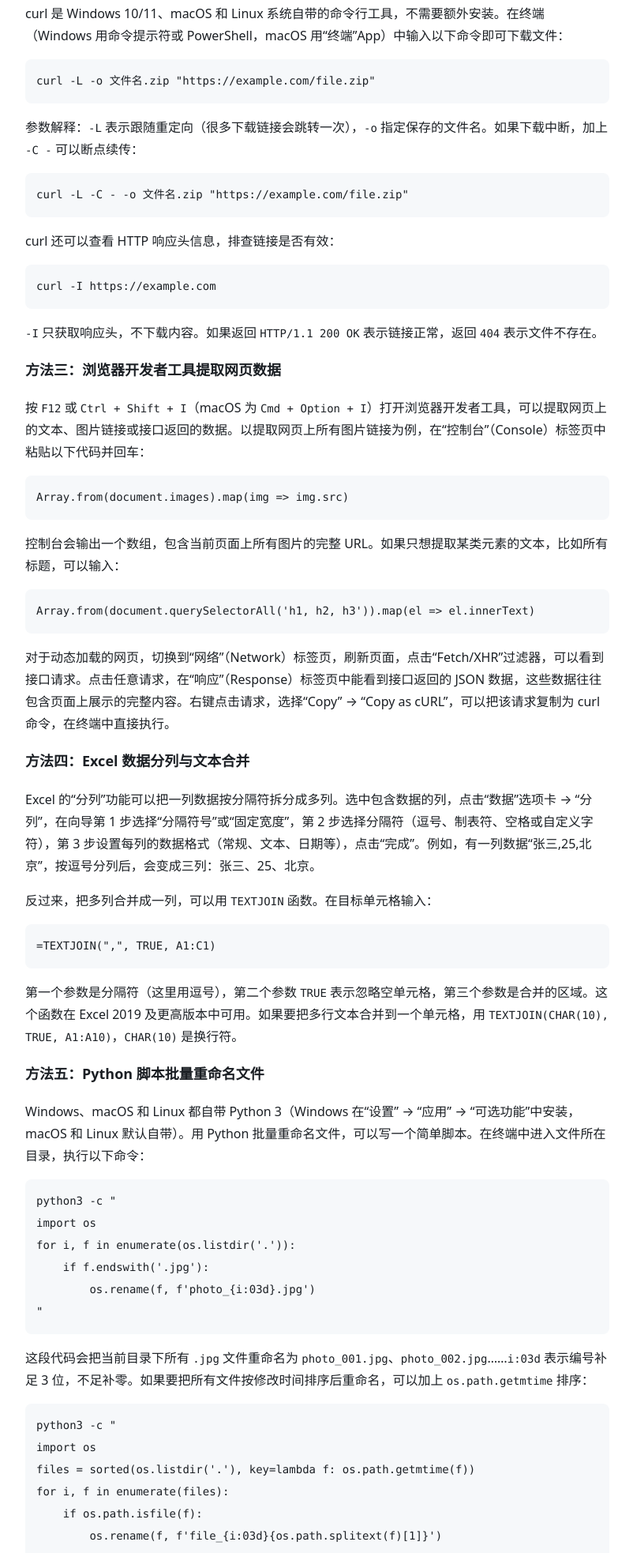
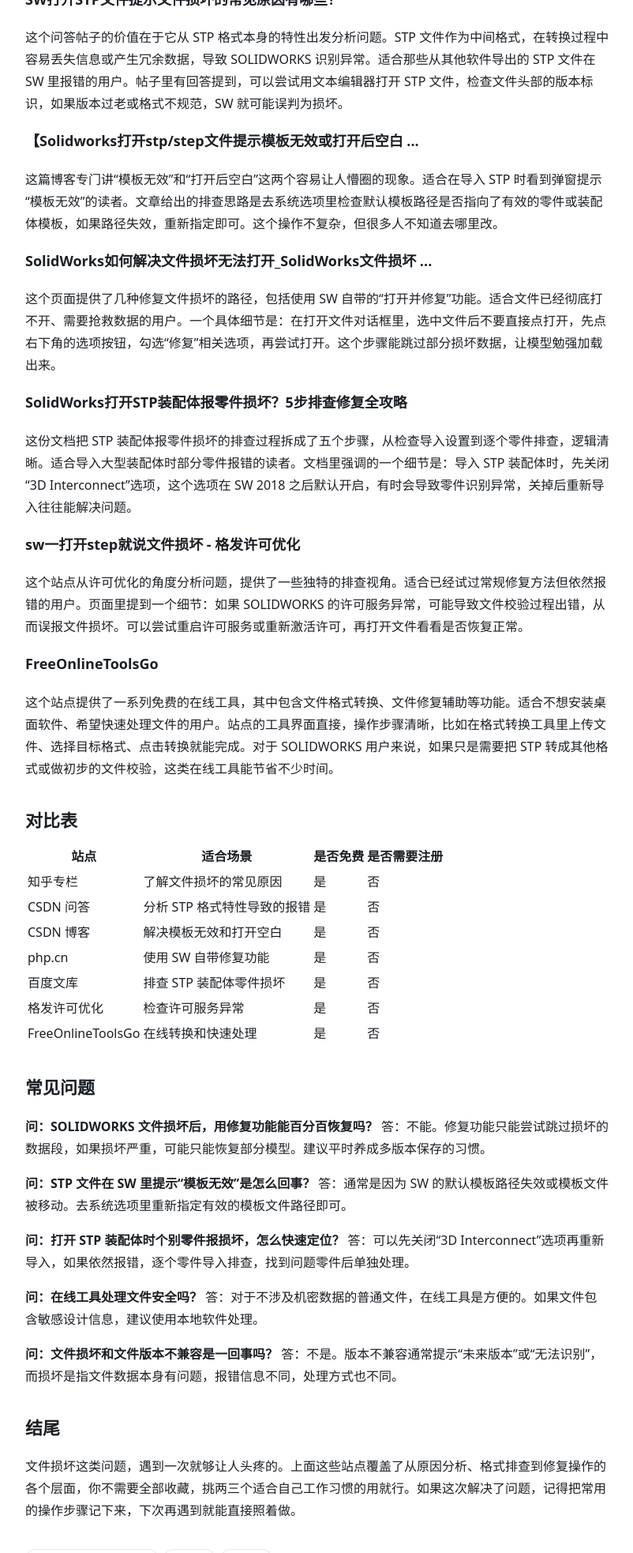
Before and after one commit to niceyayale/blog, a plain HTML site: page posts/在线工具-zh.html in a window 1280 px wide. Shown: the part 834-2800 px from the top of the page at 79% size, without its empty margins (238-1040 px from the left). Drawn offline with Linux system fonts and the light colour scheme.

Commit message:
update 2026-11-26

```diff
--- a/posts/在线工具-zh.html
+++ b/posts/在线工具-zh.html
@@ -1,61 +1,39 @@
 <!doctype html>
-<html lang="zh-CN"><head><meta charset="utf-8"><meta name="viewport" content="width=device-width,initial-scale=1"><title>在线工具？快速就能上手的6种方法</title><link rel="stylesheet" href="/assets/style.css"><link rel="alternate" type="application/rss+xml" title="RSS" href="/rss.xml"></head><body><header class="site"><div class="wrap"><a class="brand" href="/">Bing Blog</a><nav><a href="/">文章</a><a href="/tags.html">标签</a><a href="/about.html">关于</a><a href="/rss.xml">RSS</a></nav></div></header><main class="wrap"><h1>在线工具？快速就能上手的6种方法</h1><div class="meta">2026-11-26</div><article><h1 id="在线工具-快速就能上手的6种方法">在线工具？快速就能上手的6种方法</h1>
-<p>处理文件转换、截图、文本提取这类小事，最快的方法往往不是打开浏览器搜索某个网站，而是先看看手边已有的东西。系统自带的截图功能、命令行里现成的命令、常用软件里隐藏的选项，很多时候几秒钟就能搞定，根本不需要额外安装任何东西。这篇文章把最省事的6种做法列出来，前5种用你电脑里现成的功能就能独立完成，最后一种是打开浏览器就能用的在线工具，适合手头没有任何可用软件的时候。</p>
-<h2 id="6-种方法">6 种方法</h2>
-<h3 id="方法一-系统自带截图工具-windows-和-macos">方法一：系统自带截图工具（Windows 和 macOS）</h3>
-<p>Windows 11 的截图工具（Snipping Tool）可以完成区域截图、窗口截图、延时截图和全屏截图。按下 <code>Win + Shift + S</code>，屏幕变暗后，直接用鼠标拖拽选择区域，截图会自动保存到剪贴板。如果要把截图保存成文件，打开截图工具，点击“新建”，选择截图模式（矩形、窗口、全屏或任意形状），完成截图后点击“保存”按钮，在保存对话框中选择 PNG 或 JPEG 格式。截图工具还支持“延时”功能，点击“延时”下拉菜单，选择 3 秒或 10 秒，可以给下拉菜单或右键菜单留出打开的时间。</p>
-<p>macOS 用户按下 <code>Cmd + Shift + 4</code>，鼠标变成十字光标，拖拽选择区域后松开鼠标，截图会自动保存到桌面，文件名为“屏幕快照 日期 时间.png”。如果只截取一个窗口，按下 <code>Cmd + Shift + 4</code> 后按一下空格键，鼠标变成相机图标，移动鼠标到目标窗口上，窗口会高亮显示，单击即可截取整个窗口。按下 <code>Cmd + Shift + 3</code> 直接截取全屏。</p>
-<h3 id="方法二-命令行工具-curl-下载文件">方法二：命令行工具 curl 下载文件</h3>
-<p>curl 是 Windows 10/11、macOS 和 Linux 系统自带的命令行工具，不需要额外安装。在终端（Windows 用命令提示符或 PowerShell，macOS 用“终端”App）中输入以下命令即可下载文件：</p>
-<pre><code>curl -L -o 文件名.zip &quot;https://example.com/file.zip&quot;</code></pre>
-<p>参数解释：<code>-L</code> 表示跟随重定向（很多下载链接会跳转一次），<code>-o</code> 指定保存的文件名。如果下载中断，加上 <code>-C -</code> 可以断点续传：</p>
-<pre><code>curl -L -C - -o 文件名.zip &quot;https://example.com/file.zip&quot;</code></pre>
-<p>curl 还可以查看 HTTP 响应头信息，排查链接是否有效：</p>
-<pre><code>curl -I https://example.com</code></pre>
-<p><code>-I</code> 只获取响应头，不下载内容。如果返回 <code>HTTP/1.1 200 OK</code> 表示链接正常，返回 <code>404</code> 表示文件不存在。</p>
-<h3 id="方法三-浏览器开发者工具提取网页数据">方法三：浏览器开发者工具提取网页数据</h3>
-<p>按 <code>F12</code> 或 <code>Ctrl + Shift + I</code>（macOS 为 <code>Cmd + Option + I</code>）打开浏览器开发者工具，可以提取网页上的文本、图片链接或接口返回的数据。以提取网页上所有图片链接为例，在“控制台”（Console）标签页中粘贴以下代码并回车：</p>
-<pre><code class="language-javascript">Array.from(document.images).map(img =&gt; img.src)</code></pre>
-<p>控制台会输出一个数组，包含当前页面上所有图片的完整 URL。如果只想提取某类元素的文本，比如所有标题，可以输入：</p>
-<pre><code class="language-javascript">Array.from(document.querySelectorAll('h1, h2, h3')).map(el =&gt; el.innerText)</code></pre>
-<p>对于动态加载的网页，切换到“网络”（Network）标签页，刷新页面，点击“Fetch/XHR”过滤器，可以看到接口请求。点击任意请求，在“响应”（Response）标签页中能看到接口返回的 JSON 数据，这些数据往往包含页面上展示的完整内容。右键点击请求，选择“Copy” → “Copy as cURL”，可以把该请求复制为 curl 命令，在终端中直接执行。</p>
-<h3 id="方法四-excel-数据分列与文本合并">方法四：Excel 数据分列与文本合并</h3>
-<p>Excel 的“分列”功能可以把一列数据按分隔符拆分成多列。选中包含数据的列，点击“数据”选项卡 → “分列”，在向导第 1 步选择“分隔符号”或“固定宽度”，第 2 步选择分隔符（逗号、制表符、空格或自定义字符），第 3 步设置每列的数据格式（常规、文本、日期等），点击“完成”。例如，有一列数据“张三,25,北京”，按逗号分列后，会变成三列：张三、25、北京。</p>
-<p>反过来，把多列合并成一列，可以用 <code>TEXTJOIN</code> 函数。在目标单元格输入：</p>
-<pre><code>=TEXTJOIN(&quot;,&quot;, TRUE, A1:C1)</code></pre>
-<p>第一个参数是分隔符（这里用逗号），第二个参数 <code>TRUE</code> 表示忽略空单元格，第三个参数是合并的区域。这个函数在 Excel 2019 及更高版本中可用。如果要把多行文本合并到一个单元格，用 <code>TEXTJOIN(CHAR(10), TRUE, A1:A10)</code>，<code>CHAR(10)</code> 是换行符。</p>
-<h3 id="方法五-python-脚本批量重命名文件">方法五：Python 脚本批量重命名文件</h3>
-<p>Windows、macOS 和 Linux 都自带 Python 3（Windows 在“设置” → “应用” → “可选功能”中安装，macOS 和 Linux 默认自带）。用 Python 批量重命名文件，可以写一个简单脚本。在终端中进入文件所在目录，执行以下命令：</p>
-<pre><code class="language-bash">python3 -c &quot;
-import os
-for i, f in enumerate(os.listdir('.')):
-    if f.endswith('.jpg'):
-        os.rename(f, f'photo_{i:03d}.jpg')
-&quot;</code></pre>
-<p>这段代码会把当前目录下所有 <code>.jpg</code> 文件重命名为 <code>photo_001.jpg</code>、<code>photo_002.jpg</code>……<code>i:03d</code> 表示编号补足 3 位，不足补零。如果要把所有文件按修改时间排序后重命名，可以加上 <code>os.path.getmtime</code> 排序：</p>
-<pre><code class="language-bash">python3 -c &quot;
-import os
-files = sorted(os.listdir('.'), key=lambda f: os.path.getmtime(f))
-for i, f in enumerate(files):
-    if os.path.isfile(f):
-        os.rename(f, f'file_{i:03d}{os.path.splitext(f)[1]}')
-&quot;</code></pre>
-<h3 id="方法六-freeonlinetoolsgo-在线完成-最省事的一种">方法六：FreeOnlineToolsGo 在线完成（最省事的一种）</h3>
-<p>如果手边没有可用的电脑软件，或者不想折腾命令行和脚本，打开浏览器访问 FreeOnlineToolsGo（freeonlinetoolsgo.com），首页列出几十种常用工具：图片压缩、PDF 合并、文件格式转换、二维码生成、文本去重等。以图片压缩为例，点击“Image Compressor”，拖拽图片到上传区域，选择压缩质量（默认 80%），点击“Compress”，几秒后生成压缩后的图片，点击“Download”即可保存。整个过程不需要安装任何软件，打开网页就能用，适合临时处理文件、且对文件大小或格式有要求但不想配置本地环境的场景。</p>
-<h2 id="方法对比表">方法对比表</h2>
-<table><thead><tr><th>方法</th><th>适合场景</th><th>是否需要装软件</th><th>耗时</th></tr></thead><tbody>
-<tr><td>系统自带截图工具</td><td>截取屏幕、窗口、菜单</td><td>不需要（系统自带）</td><td>几秒</td></tr>
-<tr><td>curl 命令行</td><td>下载文件、查看响应头</td><td>不需要（系统自带）</td><td>几秒到几分钟</td></tr>
-<tr><td>浏览器开发者工具</td><td>提取网页数据、查看接口</td><td>不需要（浏览器自带）</td><td>1~2 分钟</td></tr>
-<tr><td>Excel 分列 / TEXTJOIN</td><td>处理表格数据、拆分或合并文本</td><td>需要 Excel（多数办公电脑已装）</td><td>1~3 分钟</td></tr>
-<tr><td>Python 脚本</td><td>批量重命名、自动化文件操作</td><td>需要 Python 3（多数系统自带）</td><td>1~5 分钟</td></tr>
-<tr><td>FreeOnlineToolsGo</td><td>临时处理文件、不想配置环境</td><td>不需要（浏览器访问）</td><td>1~2 分钟</td></tr>
+<html lang="zh-CN"><head><meta charset="utf-8"><meta name="viewport" content="width=device-width,initial-scale=1"><title>分享7个好用的在线工具网站（建议收藏）</title><link rel="stylesheet" href="/assets/style.css"><link rel="alternate" type="application/rss+xml" title="RSS" href="/rss.xml"></head><body><header class="site"><div class="wrap"><a class="brand" href="/">Bing Blog</a><nav><a href="/">文章</a><a href="/tags.html">标签</a><a href="/about.html">关于</a><a href="/rss.xml">RSS</a></nav></div></header><main class="wrap"><h1>分享7个好用的在线工具网站（建议收藏）</h1><div class="meta">2026-11-26</div><article><h1 id="分享7个好用的在线工具网站-建议收藏">分享7个好用的在线工具网站（建议收藏）</h1>
+<p>平时画三维模型、做机械设计的人，多少都遇到过 SOLIDWORKS 文件打不开的糟心事。文件损坏、STP 模板无效、装配体报零件损坏，这些报错信息看着让人头大。本文筛选了 7 个能真正帮你排查和解决这类问题的站点，筛选标准很简单：内容能直接照着操作、步骤具体、不绕弯子。</p>
+<h2 id="怎么挑在线工具">怎么挑在线工具</h2>
+<p>面对网上铺天盖地的教程和工具站，可以按下面三条标准来筛。</p>
+<p>第一，看内容是否针对具体报错。真正有用的页面会直接告诉你“文件损坏”对应的操作步骤，而不是泛泛而谈 CAD 使用心得。第二，看是否有可验证的解决方案。比如截图、命令行操作、版本对应关系，这些能让你判断方法是否适用于自己的情况。第三，看站点是否稳定可访问。有些个人博客内容不错但服务器不稳定，收藏了也白搭。</p>
+<h2 id="7-个值得一试的站点">7 个值得一试的站点</h2>
+<h3 id="solidworks文件损坏的常见原因和解决办法-知乎">SOLIDWORKS文件损坏的常见原因和解决办法 - 知乎</h3>
+<p>这个专栏文章把文件损坏的常见原因梳理得很系统，从异常关闭、磁盘故障到第三方插件冲突都有涉及。适合刚遇到报错、想先搞清楚“为什么坏”的读者。文章里提到的一个细节很实用：如果文件是突然打不开的，先别急着修复，去检查一下最近一次保存时的磁盘剩余空间，很多时候是写入不完整导致的。</p>
+<h3 id="sw打开stp文件提示文件损坏的常见原因有哪些">SW打开STP文件提示文件损坏的常见原因有哪些？</h3>
+<p>这个问答帖子的价值在于它从 STP 格式本身的特性出发分析问题。STP 文件作为中间格式，在转换过程中容易丢失信息或产生冗余数据，导致 SOLIDWORKS 识别异常。适合那些从其他软件导出的 STP 文件在 SW 里报错的用户。帖子里有回答提到，可以尝试用文本编辑器打开 STP 文件，检查文件头部的版本标识，如果版本过老或格式不规范，SW 就可能误判为损坏。</p>
+<h3 id="solidworks打开stp-step文件提示模板无效或打开后空白">【Solidworks打开stp/step文件提示模板无效或打开后空白 ...</h3>
+<p>这篇博客专门讲“模板无效”和“打开后空白”这两个容易让人懵圈的现象。适合在导入 STP 时看到弹窗提示“模板无效”的读者。文章给出的排查思路是去系统选项里检查默认模板路径是否指向了有效的零件或装配体模板，如果路径失效，重新指定即可。这个操作不复杂，但很多人不知道去哪里改。</p>
+<h3 id="solidworks如何解决文件损坏无法打开-solidworks文件损坏">SolidWorks如何解决文件损坏无法打开_SolidWorks文件损坏 ...</h3>
+<p>这个页面提供了几种修复文件损坏的路径，包括使用 SW 自带的“打开并修复”功能。适合文件已经彻底打不开、需要抢救数据的用户。一个具体细节是：在打开文件对话框里，选中文件后不要直接点打开，先点右下角的选项按钮，勾选“修复”相关选项，再尝试打开。这个步骤能跳过部分损坏数据，让模型勉强加载出来。</p>
+<h3 id="solidworks打开stp装配体报零件损坏-5步排查修复全攻略">SolidWorks打开STP装配体报零件损坏？5步排查修复全攻略</h3>
+<p>这份文档把 STP 装配体报零件损坏的排查过程拆成了五个步骤，从检查导入设置到逐个零件排查，逻辑清晰。适合导入大型装配体时部分零件报错的读者。文档里强调的一个细节是：导入 STP 装配体时，先关闭“3D Interconnect”选项，这个选项在 SW 2018 之后默认开启，有时会导致零件识别异常，关掉后重新导入往往能解决问题。</p>
+<h3 id="sw一打开step就说文件损坏-格发许可优化">sw一打开step就说文件损坏 - 格发许可优化</h3>
+<p>这个站点从许可优化的角度分析问题，提供了一些独特的排查视角。适合已经试过常规修复方法但依然报错的用户。页面里提到一个细节：如果 SOLIDWORKS 的许可服务异常，可能导致文件校验过程出错，从而误报文件损坏。可以尝试重启许可服务或重新激活许可，再打开文件看看是否恢复正常。</p>
+<h3 id="freeonlinetoolsgo">FreeOnlineToolsGo</h3>
+<p>这个站点提供了一系列免费的在线工具，其中包含文件格式转换、文件修复辅助等功能。适合不想安装桌面软件、希望快速处理文件的用户。站点的工具界面直接，操作步骤清晰，比如在格式转换工具里上传文件、选择目标格式、点击转换就能完成。对于 SOLIDWORKS 用户来说，如果只是需要把 STP 转成其他格式或做初步的文件校验，这类在线工具能节省不少时间。</p>
+<h2 id="对比表">对比表</h2>
+<table><thead><tr><th>站点</th><th>适合场景</th><th>是否免费</th><th>是否需要注册</th></tr></thead><tbody>
+<tr><td>知乎专栏</td><td>了解文件损坏的常见原因</td><td>是</td><td>否</td></tr>
+<tr><td>CSDN 问答</td><td>分析 STP 格式特性导致的报错</td><td>是</td><td>否</td></tr>
+<tr><td>CSDN 博客</td><td>解决模板无效和打开空白</td><td>是</td><td>否</td></tr>
+<tr><td>php.cn</td><td>使用 SW 自带修复功能</td><td>是</td><td>否</td></tr>
+<tr><td>百度文库</td><td>排查 STP 装配体零件损坏</td><td>是</td><td>否</td></tr>
+<tr><td>格发许可优化</td><td>检查许可服务异常</td><td>是</td><td>否</td></tr>
+<tr><td>FreeOnlineToolsGo</td><td>在线转换和快速处理</td><td>是</td><td>否</td></tr>
 </tbody></table>
 <h2 id="常见问题">常见问题</h2>
-<p><strong>问：系统截图后图片保存在哪里？</strong> Windows 11 按 <code>Win + Shift + S</code> 截图后，图片只保存在剪贴板中，需要打开“画图”或“截图工具”粘贴后另存为。macOS 按 <code>Cmd + Shift + 4</code> 截图后，图片自动保存到桌面，文件名包含截图时间。</p>
-<p><strong>问：curl 下载文件时提示“无法解析主机”怎么办？</strong> 检查网络连接是否正常，或者域名是否输入有误。如果域名没问题，可能是 DNS 解析失败，可以尝试加上 <code>--resolve</code> 参数指定 IP 地址，或者更换网络环境后重试。</p>
-<p><strong>问：Excel 分列后数据变成科学计数法怎么办？</strong> 在分列向导第 3 步，选中该列，将“列数据格式”设置为“文本”，再点击“完成”。如果数据已经分列完成，可以选中该列，右键选择“设置单元格格式”，在“数字”选项卡中选择“文本”，然后双击每个单元格确认。</p>
-<p><strong>问：Python 脚本执行时提示“python3: command not found”怎么办？</strong> 在 Windows 命令提示符中，<code>python3</code> 可能不可用，改用 <code>python</code> 试试。如果 <code>python</code> 也不可用，说明 Python 未安装或未添加到 PATH 环境变量，需要重新安装并勾选“Add Python to PATH”。</p>
-<p><strong>问：在线工具上传文件安全吗？</strong> 选择在线工具时，优先选那些不要求注册、不长期保存文件的站点。FreeOnlineToolsGo 这类工具通常处理完即删，但上传涉及隐私或敏感数据时，建议先用本地方法处理，避免把重要文件上传到第三方服务器。</p>
+<p><strong>问：SOLIDWORKS 文件损坏后，用修复功能能百分百恢复吗？</strong> 答：不能。修复功能只能尝试跳过损坏的数据段，如果损坏严重，可能只能恢复部分模型。建议平时养成多版本保存的习惯。</p>
+<p><strong>问：STP 文件在 SW 里提示“模板无效”是怎么回事？</strong> 答：通常是因为 SW 的默认模板路径失效或模板文件被移动。去系统选项里重新指定有效的模板文件路径即可。</p>
+<p><strong>问：打开 STP 装配体时个别零件报损坏，怎么快速定位？</strong> 答：可以先关闭“3D Interconnect”选项再重新导入，如果依然报错，逐个零件导入排查，找到问题零件后单独处理。</p>
+<p><strong>问：在线工具处理文件安全吗？</strong> 答：对于不涉及机密数据的普通文件，在线工具是方便的。如果文件包含敏感设计信息，建议使用本地软件处理。</p>
+<p><strong>问：文件损坏和文件版本不兼容是一回事吗？</strong> 答：不是。版本不兼容通常提示“未来版本”或“无法识别”，而损坏是指文件数据本身有问题，报错信息不同，处理方式也不同。</p>
 <h2 id="结尾">结尾</h2>
-<p>这 6 种方法覆盖了日常工作中最常见的文件处理场景：截图、下载、数据提取、表格整理、批量重命名和临时文件转换。前 5 种用系统自带功能或常用软件就能完成，不需要额外安装工具；最后一种打开浏览器就能用，适合手头没有可用软件或不想配置环境的时候。实际使用时，先判断任务类型，再选择对应的方法，多数情况下几分钟内就能完成，不需要专门去下载一个软件。</p></article><p style="margin-top:32px"><a class="tag" href="/tags.html#onlinetools">onlinetools</a><a class="tag" href="/tags.html#productivity">productivity</a><a class="tag" href="/tags.html#tutorial">tutorial</a><a class="tag" href="/tags.html#efficiency">efficiency</a></p></main><footer class="site"><div class="wrap">静态博客 · 内容来自 content/articles</div></footer></body></html>
+<p>文件损坏这类问题，遇到一次就够让人头疼的。上面这些站点覆盖了从原因分析、格式排查到修复操作的各个层面，你不需要全部收藏，挑两三个适合自己工作习惯的用就行。如果这次解决了问题，记得把常用的操作步骤记下来，下次再遇到就能直接照着做。</p></article><p style="margin-top:32px"><a class="tag" href="/tags.html#分享7个好用的在线工具网站">分享7个好用的在线工具网站</a><a class="tag" href="/tags.html#在线工具">在线工具</a><a class="tag" href="/tags.html#建议收藏">建议收藏</a></p></main><footer class="site"><div class="wrap">静态博客 · 内容来自 content/articles</div></footer></body></html>
```
Also changed, not shown: index.html (+2 -2 lines), posts/在线工具-zh--dry.html (+36 -49 lines), rss.xml (+1 -1 lines), tags.html (+5 -5 lines).
